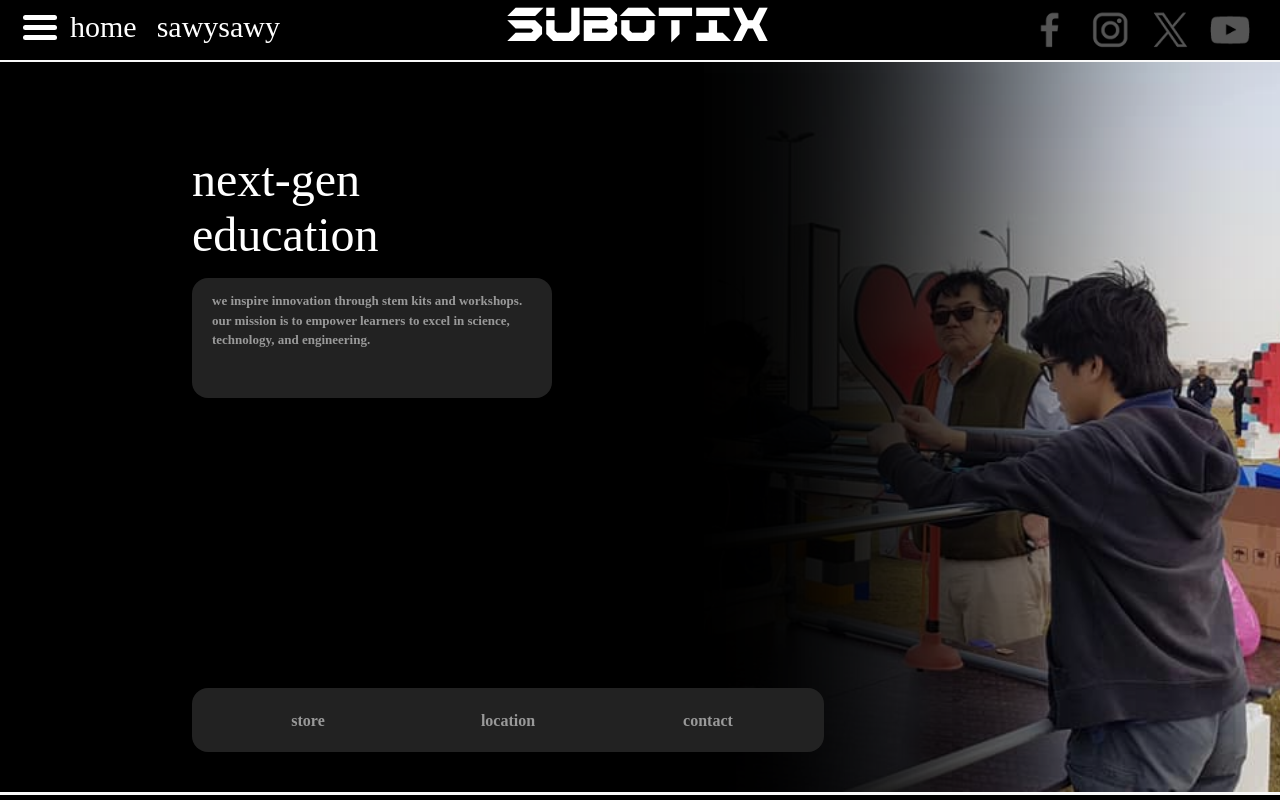
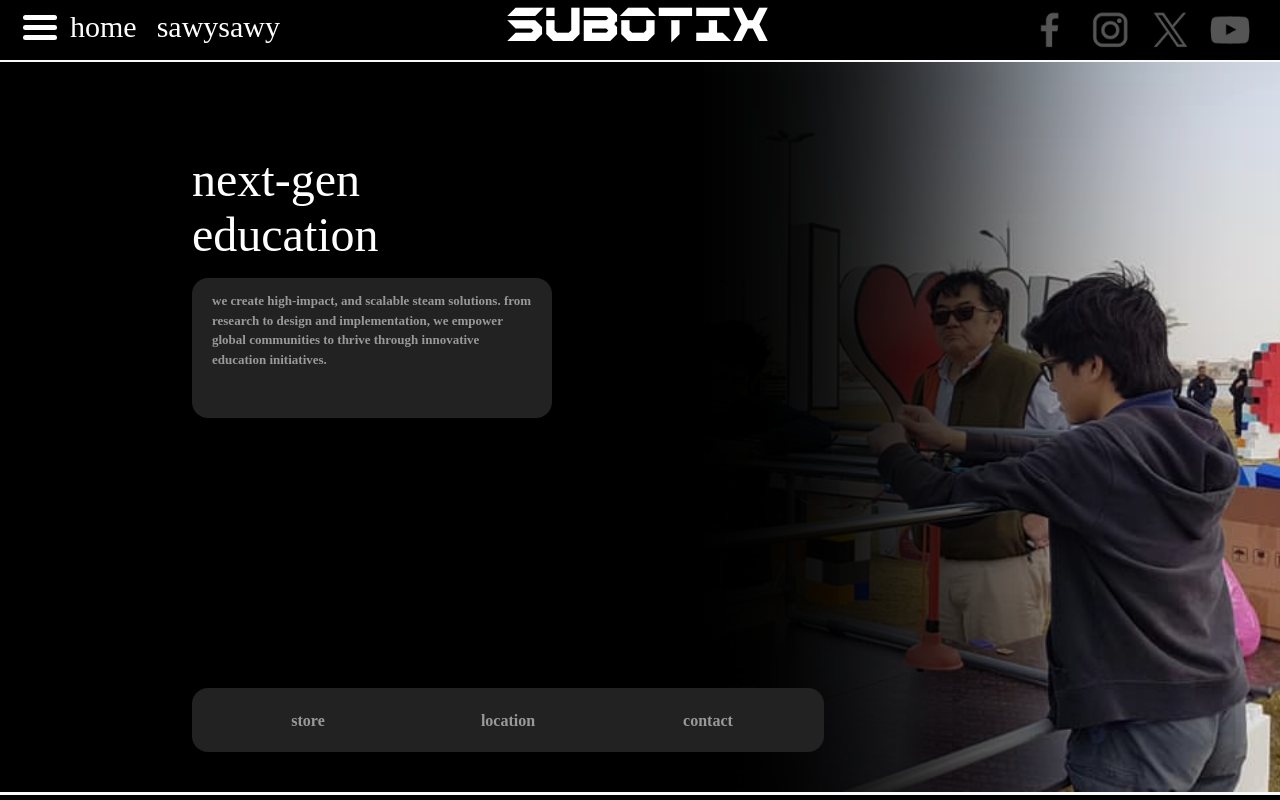
Before and after one commit to Matteo-Y/Subotix_site_legacy, a React (Create React App) app: page / in a window 1280 px wide. Shown: the top 800 px of the page. Built offline with nearby package versions, Linux system fonts and the light colour scheme; a web font is replaced by a local one.

Commit message:
finger bot svg

```diff
--- a/src/modules/Landing.js
+++ b/src/modules/Landing.js
@@ -13,8 +13,8 @@ export default function Landing() {
                     </div>
                     <div id="hero-paragraph-div">
                         <p>
-                            we inspire innovation through stem kits and workshops.
-                            our mission is to empower learners to excel in science, technology, and engineering.
+                            we create high-impact, and scalable steam solutions.
+                            from research to design and implementation, we empower global communities to thrive through innovative education initiatives.
                         </p>
                     </div>
                     <div id="hero-links-div">
--- a/src/styles/App.css
+++ b/src/styles/App.css
@@ -449,7 +449,7 @@ button.dropdown-toggle:hover .dropdown-toggle {
 
 #hero-paragraph-div {
   background-color: #222;
-  height: 100px;
+  height: 120px;
   width: 320px;
   border-radius: 1em;
   padding: 0 20px 20px 20px;
--- a/src/styles/_Landing.scss
+++ b/src/styles/_Landing.scss
@@ -118,7 +118,7 @@
 
 #hero-paragraph-div {
     background-color: $pallette-1;
-    height: 100px;
+    height: 120px;
     width: 320px;
     border-radius: 1em;
     padding: 0 20px 20px 20px;
```
Also changed, not shown: 2 other files (tests, documents, lock files or other folders).
